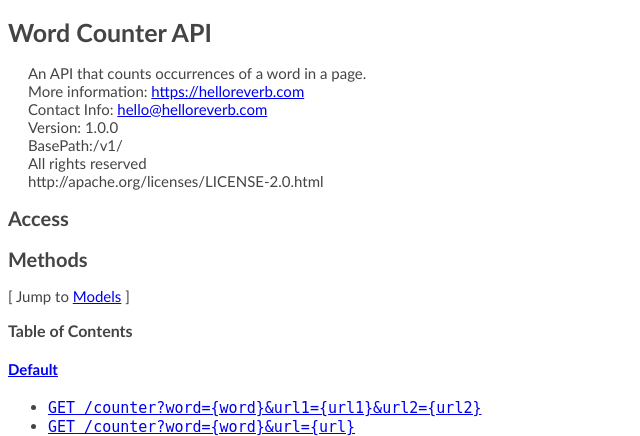
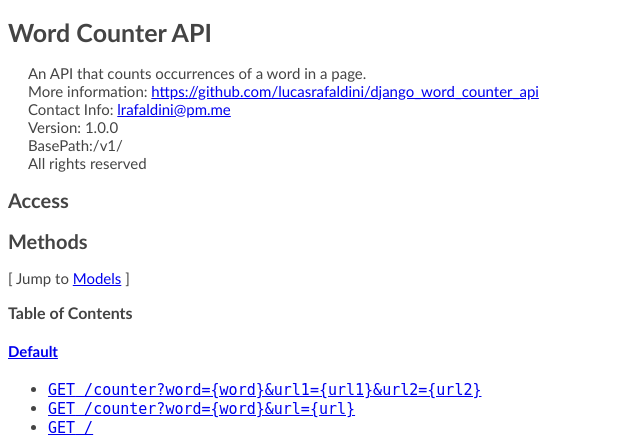
Before and after one commit to lucasrafaldini/django_word_counter_api, a Django app: page /v1/ in a window 1280 px wide. Shown: the top 436 px of the page, without its empty margins (0-640 px from the left). Run offline with Django 3.2, Linux system fonts and the light colour scheme.

Commit message:
Starting to make a better documentation index page

```diff
--- a/templates/index.html
+++ b/templates/index.html
@@ -180,12 +180,11 @@
   <body>
   <h1>Word Counter API</h1>
     <div class="app-desc">An API that counts occurrences of a word in a page.</div>
-    <div class="app-desc">More information: <a href="https://helloreverb.com">https://helloreverb.com</a></div>
-    <div class="app-desc">Contact Info: <a href="hello@helloreverb.com">hello@helloreverb.com</a></div>
+    <div class="app-desc">More information: <a href="https://github.com/lucasrafaldini/django_word_counter_api"> https://github.com/lucasrafaldini/django_word_counter_api</a></div>
+    <div class="app-desc">Contact Info: <a href="lrafaldini@pm.me">lrafaldini@pm.me</a></div>
     <div class="app-desc">Version: 1.0.0</div>
     <div class="app-desc">BasePath:/v1/</div>
     <div class="license-info">All rights reserved</div>
-    <div class="license-url">http://apache.org/licenses/LICENSE-2.0.html</div>
   <h2>Access</h2>
 
   <h2><a name="__Methods">Methods</a></h2>
```
